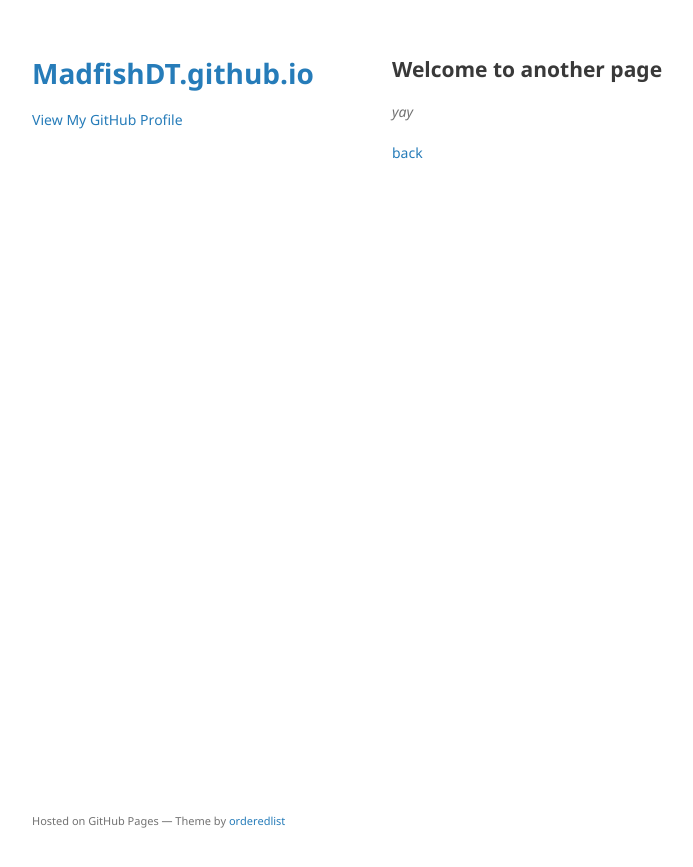
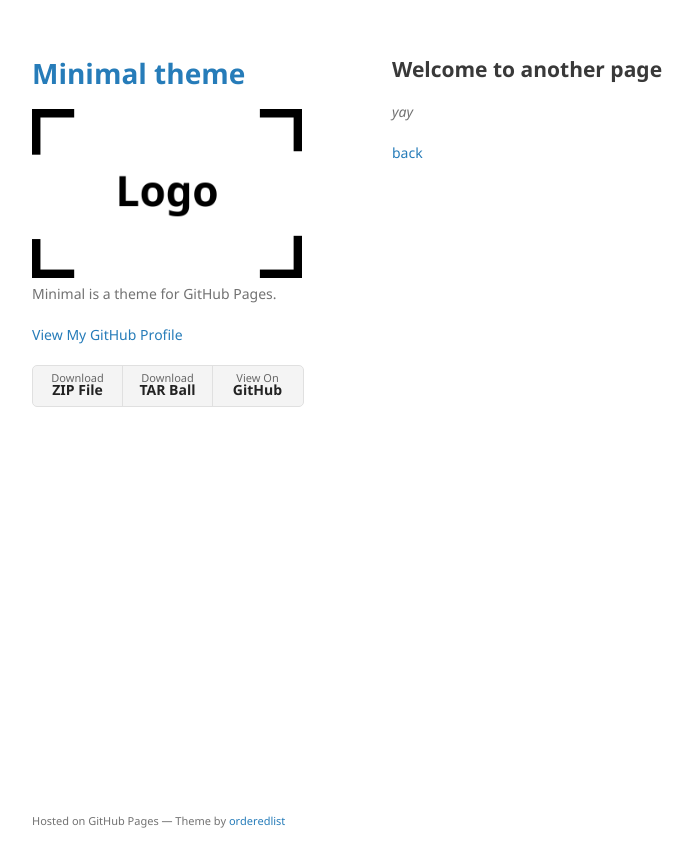
Before and after one commit to MadfishDT/MadfishDT.github.io, a Jekyll site: the page built from another-page.md, in a window 1280 px wide. Shown: the top 867 px of the page, without its empty margins (178-871 px from the left). Built offline with Jekyll 4.4.1, drawn with Linux system fonts in a browser that asks for light colours; the repository's description, which GitHub fills in, is left out; our own code applies the rules of GitHub Pages for plain Markdown files.

Commit message:
config change

```diff
--- a/_config.yml
+++ b/_config.yml
@@ -1,6 +1,6 @@
+title: Minimal theme
+logo: /assets/img/logo.png
+description: Minimal is a theme for GitHub Pages.
+show_downloads: true
+google_analytics:
 theme: jekyll-theme-minimal
-layout: default
-comments: true
-disques_url: https://madfishdt.disqus.com
-disques_id: madfishdt
-disqus_shortname: madfishdt
```
